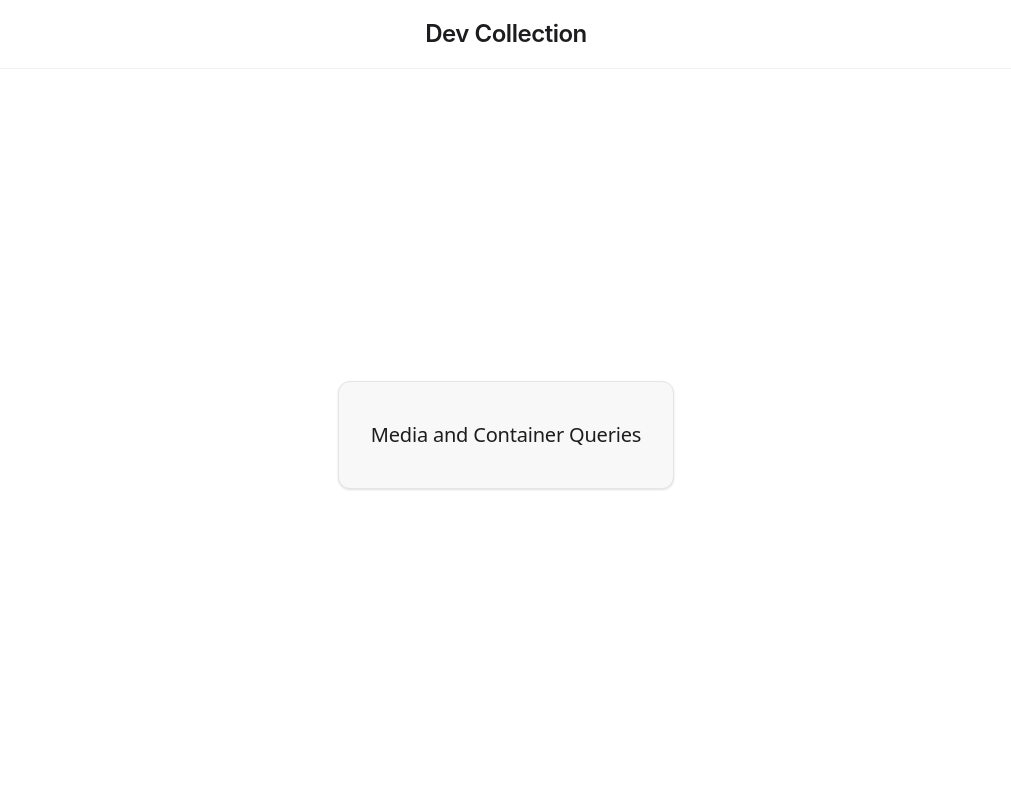
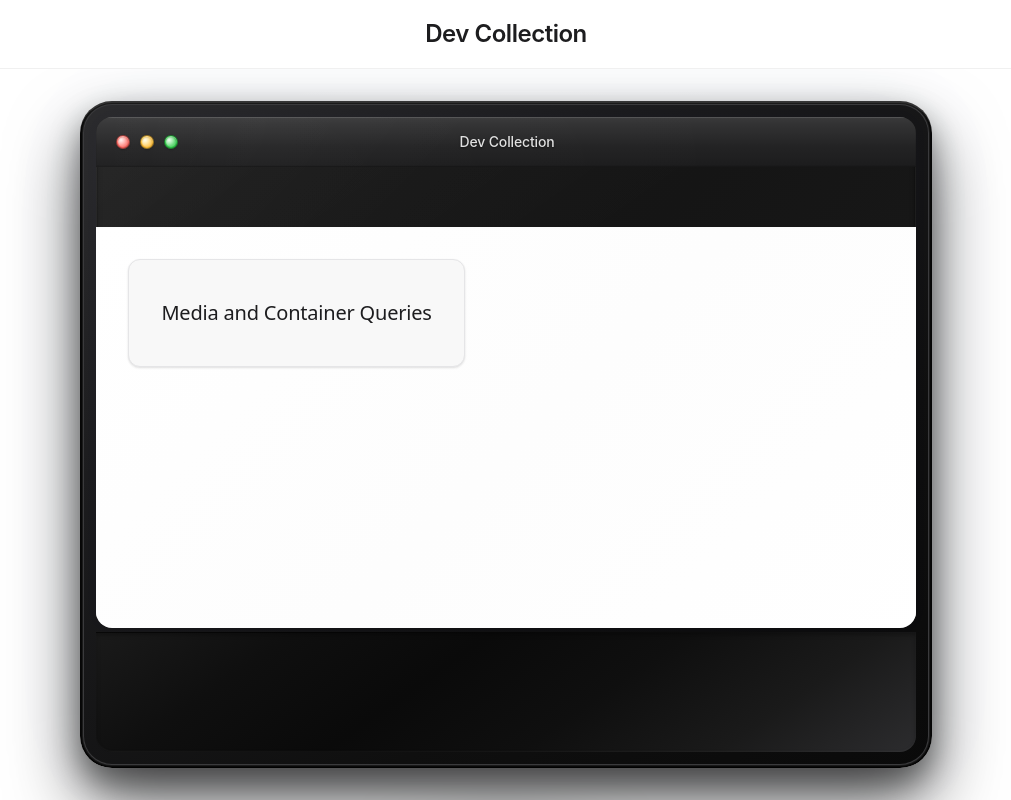
Before and after one commit to BikiBalami99/TESTBED---BIKI-BALAMI, a Next.js app: page / in a window 1280 px wide. Shown: the whole page, without its empty margins (134-1145 px from the left). Built offline with nearby package versions, Linux system fonts and the light colour scheme.

Commit message:
Enhance layout with MonitorStyle component and CSS adjustments
- Add MonitorStyle component to wrap main content for improved display
- Update layout.module.css to set max-height for body and adjust main styling

```diff
--- a/src/app/layout.module.css
+++ b/src/app/layout.module.css
@@ -1,6 +1,7 @@
 /* CSS Grid Layout for pages without nav */
 .body {
 	min-height: 100svh;
+	max-height: 100svh;
 	min-width: 100svw;
 	display: grid;
 
@@ -12,7 +13,6 @@
 }
 
 .main {
-	display: flex;
-	align-items: center;
-	justify-content: center;
+	overflow: hidden;
+	padding: 2rem;
 }
--- a/src/app/layout.tsx
+++ b/src/app/layout.tsx
@@ -2,6 +2,7 @@ import "./reset.css";
 import "./globals.css";
 import styles from "./layout.module.css";
 import NavBar from "@/features/shared/navbar/NavBar";
+import MonitorStyle from "@/features/shared/MonitorStyle/MonitorStyle";
 
 export default function RootLayout({
 	children,
@@ -12,7 +13,9 @@ export default function RootLayout({
 		<html lang="en">
 			<body className={styles.body}>
 				<NavBar />
-				<main className={styles.main}>{children}</main>
+				<main className={styles.main}>
+					<MonitorStyle>{children}</MonitorStyle>
+				</main>
 			</body>
 		</html>
 	);
--- /dev/null
+++ b/src/features/shared/MonitorStyle/MonitorStyle.module.css
@@ -0,0 +1,324 @@
+/* Hyper Realistic MacBook Monitor Styling */
+
+/* Monitor Container - The physical laptop screen */
+.monitorContainer {
+	position: relative;
+
+	height: 100%;
+	width: 70%;
+	margin: 0 auto;
+
+	padding: 1rem;
+	background:
+		/* Screen bezel - top portion */ linear-gradient(
+			145deg,
+			#2c2c2e 0%,
+			#1c1c1e 30%,
+			#0f0f0f 70%,
+			#0a0a0a 100%
+		),
+		/* Subtle brushed metal texture */
+			radial-gradient(circle at 30% 30%, rgba(255, 255, 255, 0.02) 0%, transparent 50%);
+	border-radius: 2rem;
+	box-shadow:
+		/* Dramatic main shadow */ 0 35px 70px rgba(0, 0, 0, 0.6),
+		0 15px 30px rgba(0, 0, 0, 0.4),
+		/* Inner rim highlight */ inset 0 2px 0 rgba(255, 255, 255, 0.15),
+		inset 0 1px 2px rgba(255, 255, 255, 0.1),
+		/* Inner rim shadow */ inset 0 0 0 1px rgba(0, 0, 0, 0.9),
+		inset 0 0 0 2px rgba(0, 0, 0, 0.7), inset 0 0 0 3px #1a1a1a, inset 0 0 0 4px #3a3a3c,
+		/* Ambient lighting effect */ 0 0 100px rgba(0, 122, 255, 0.03);
+}
+
+/* Laptop Base - The bottom part of the MacBook */
+.laptopBase {
+	position: absolute;
+	bottom: 1rem;
+	left: 1rem;
+	right: 1rem;
+	height: 120px;
+	background:
+		/* Laptop base aluminum */ linear-gradient(
+			145deg,
+			#1a1a1a 0%,
+			#0f0f0f 20%,
+			#0a0a0a 40%,
+			#0f0f0f 60%,
+			#1a1a1a 80%,
+			#2c2c2e 100%
+		),
+		/* Keyboard area */
+			linear-gradient(
+				180deg,
+				rgba(255, 255, 255, 0.02) 0%,
+				transparent 20%,
+				transparent 80%,
+				rgba(0, 0, 0, 0.02) 100%
+			);
+	border-radius: 0 0 16px 16px;
+	box-shadow:
+		/* Base shadow */ inset 0 2px 4px rgba(0, 0, 0, 0.3),
+		/* Keyboard reflection */ inset 0 -1px 2px rgba(255, 255, 255, 0.05);
+	/* Hinge connection effect */
+	border-top: 1px solid rgba(0, 0, 0, 0.5);
+}
+
+/* Screen Area - The actual display */
+.screen {
+	background:
+		/* Ultra-realistic screen surface */ linear-gradient(
+			145deg,
+			rgba(255, 255, 255, 0.04) 0%,
+			rgba(255, 255, 255, 0.02) 15%,
+			rgba(255, 255, 255, 0.01) 30%,
+			transparent 45%,
+			rgba(0, 0, 0, 0.01) 55%,
+			rgba(0, 0, 0, 0.02) 70%,
+			rgba(0, 0, 0, 0.03) 85%,
+			rgba(0, 0, 0, 0.04) 100%
+		),
+		/* Anti-glare coating effect */
+			radial-gradient(
+				ellipse at center,
+				rgba(255, 255, 255, 0.01) 0%,
+				transparent 40%,
+				transparent 60%,
+				rgba(0, 0, 0, 0.005) 100%
+			),
+		/* Base screen material */
+			linear-gradient(135deg, #1a1a1a 0%, #151515 50%, #1a1a1a 100%);
+	border-radius: 16px;
+	padding: 0;
+	position: absolute;
+	top: 1rem;
+	left: 1rem;
+	right: 1rem;
+	bottom: 140px; /* Leave space for laptop base */
+	/* Ultra-realistic screen effects */
+	box-shadow:
+		/* Deep inner shadow for screen depth */ inset 0 3px 6px rgba(0, 0, 0, 0.4),
+		inset 0 1px 2px rgba(0, 0, 0, 0.3),
+		/* Screen frame inner highlight */ inset 0 0 0 1px rgba(255, 255, 255, 0.08),
+		inset 0 0 0 2px rgba(0, 0, 0, 0.1),
+		/* Subtle outer glow */ 0 0 20px rgba(0, 122, 255, 0.02);
+	overflow: hidden;
+}
+
+/* Window Chrome - macOS Title Bar */
+.windowChrome {
+	background:
+		/* Ultra-realistic metal gradient */ linear-gradient(
+			180deg,
+			#3a3a3b 0%,
+			#323233 15%,
+			#2a2a2b 40%,
+			#232324 60%,
+			#1f1f20 85%,
+			#1c1c1d 100%
+		),
+		/* Subtle brushed texture */
+			radial-gradient(circle at 25% 25%, rgba(255, 255, 255, 0.03) 0%, transparent 30%);
+	border-bottom: 1px solid rgba(0, 0, 0, 0.6);
+	padding: 0.875rem 1.25rem;
+	display: flex;
+	align-items: center;
+	justify-content: space-between;
+	position: relative;
+	/* Enhanced inner highlights and shadows */
+	box-shadow: inset 0 1px 0 rgba(255, 255, 255, 0.12),
+		inset 0 0.5px 1px rgba(255, 255, 255, 0.08), inset 0 0 0 1px rgba(0, 0, 0, 0.1);
+}
+
+.windowChrome::before {
+	content: "";
+	position: absolute;
+	top: 0;
+	left: 0;
+	right: 0;
+	bottom: 0;
+	background: linear-gradient(
+		90deg,
+		transparent 0%,
+		rgba(255, 255, 255, 0.02) 20%,
+		transparent 80%
+	);
+	pointer-events: none;
+}
+
+/* Traffic Light Buttons - macOS Window Controls */
+.trafficLights {
+	display: flex;
+	gap: 0.625rem;
+	align-items: center;
+}
+
+.trafficLight {
+	width: 14px;
+	height: 14px;
+	border-radius: 50%;
+	border: 1px solid rgba(0, 0, 0, 0.4);
+	position: relative;
+	/* 3D button effect */
+	box-shadow: inset 0 1px 0 rgba(255, 255, 255, 0.3),
+		inset 0 0.5px 1px rgba(255, 255, 255, 0.2), 0 0.5px 1px rgba(0, 0, 0, 0.2),
+		0 1px 2px rgba(0, 0, 0, 0.1);
+}
+
+.trafficLight::before {
+	content: "";
+	position: absolute;
+	inset: 1px;
+	border-radius: 50%;
+	background:
+		/* Glass sphere effect */ radial-gradient(
+		circle at 30% 30%,
+		rgba(255, 255, 255, 0.9) 0%,
+		rgba(255, 255, 255, 0.6) 30%,
+		rgba(255, 255, 255, 0.3) 60%,
+		rgba(255, 255, 255, 0.1) 100%
+	);
+	/* Inner shadow for depth */
+	box-shadow: inset 0 0.5px 1px rgba(0, 0, 0, 0.1), inset 0 1px 2px rgba(0, 0, 0, 0.05);
+}
+
+.trafficLight.close {
+	background: radial-gradient(circle at 35% 35%, #ff7a70 0%, #ff5f57 50%, #d44c47 100%);
+}
+
+.trafficLight.minimize {
+	background: radial-gradient(circle at 35% 35%, #ffdb47 0%, #ffbd2e 50%, #e6a72a 100%);
+}
+
+.trafficLight.maximize {
+	background: radial-gradient(circle at 35% 35%, #4ade5c 0%, #28ca42 50%, #22b73d 100%);
+}
+
+/* Window Title */
+.windowTitle {
+	color: #e0e0e0;
+	font-size: 0.875rem;
+	font-weight: 500;
+	font-family: -apple-system, BlinkMacSystemFont, "SF Pro Text", system-ui, sans-serif;
+	letter-spacing: -0.01em;
+	text-shadow: 0 1px 2px rgba(0, 0, 0, 0.5);
+	flex: 1;
+	text-align: center;
+	margin: 0 1rem;
+}
+
+/* Content Area - Where children render */
+.contentArea {
+	padding: 2rem;
+	background:
+		/* Subtle paper texture */ linear-gradient(
+			135deg,
+			#ffffff 0%,
+			#fefefe 25%,
+			#fdfdfd 50%,
+			#fefefe 75%,
+			#ffffff 100%
+		),
+		/* Very subtle shadow pattern */
+			radial-gradient(circle at 20% 20%, rgba(0, 0, 0, 0.002) 0%, transparent 50%);
+	position: absolute;
+	top: 60px; /* Below window chrome */
+	left: 0;
+	right: 0;
+	bottom: 0;
+	width: 100%;
+	height: calc(100% - 60px);
+	/* Subtle inner shadow for content depth */
+	box-shadow: inset 0 1px 2px rgba(0, 0, 0, 0.02),
+		inset 0 0 0 1px rgba(255, 255, 255, 0.8);
+}
+
+/* MacBook Stand/Base Effect */
+.monitorContainer::after {
+	content: "";
+	position: absolute;
+	bottom: -50px;
+	left: 50%;
+	transform: translateX(-50%);
+	width: 280px;
+	height: 25px;
+	background:
+		/* Multi-layer shadow for realistic stand */ radial-gradient(
+		ellipse 60% 15% at 50% 50%,
+		rgba(0, 0, 0, 0.4) 0%,
+		rgba(0, 0, 0, 0.3) 20%,
+		rgba(0, 0, 0, 0.2) 40%,
+		rgba(0, 0, 0, 0.1) 60%,
+		rgba(0, 0, 0, 0.05) 80%,
+		transparent 100%
+	);
+	border-radius: 50%;
+	filter: blur(12px);
+	pointer-events: none;
+	z-index: -1;
+}
+
+/* Keyboard Reflection Effect */
+.monitorContainer::before {
+	content: "";
+	position: absolute;
+	top: -10px;
+	left: 20%;
+	right: 20%;
+	height: 4px;
+	background: linear-gradient(
+		90deg,
+		transparent 0%,
+		rgba(255, 255, 255, 0.1) 50%,
+		transparent 100%
+	);
+	border-radius: 2px;
+	pointer-events: none;
+}
+
+/* Screen Glare Effect */
+.screen::before {
+	content: "";
+	position: absolute;
+	top: 0;
+	left: 0;
+	right: 0;
+	bottom: 0;
+	background: linear-gradient(
+		135deg,
+		rgba(255, 255, 255, 0.03) 0%,
+		transparent 30%,
+		transparent 70%,
+		rgba(0, 0, 0, 0.01) 100%
+	);
+	pointer-events: none;
+	z-index: 1;
+}
+
+.contentArea {
+	position: relative;
+	z-index: 2;
+}
+
+/* Responsive adjustments */
+@media (max-width: 768px) {
+	.monitorContainer {
+		margin: 1rem auto;
+		padding: 1rem;
+		max-width: 95vw;
+	}
+
+	.contentArea {
+		padding: 1.5rem;
+		min-height: 300px;
+	}
+
+	.windowTitle {
+		font-size: 0.8rem;
+		margin: 0 0.5rem;
+	}
+
+	.trafficLight {
+		width: 10px;
+		height: 10px;
+	}
+}
--- /dev/null
+++ b/src/features/shared/MonitorStyle/MonitorStyle.tsx
@@ -0,0 +1,32 @@
+import styles from "./MonitorStyle.module.css";
+
+export default function MonitorStyle({ children }: { children: React.ReactNode }) {
+	return (
+		<div className={styles.monitorContainer}>
+			{/* MacBook Screen */}
+			<div className={styles.screen}>
+				{/* macOS Window Chrome */}
+				<div className={styles.windowChrome}>
+					{/* Traffic Light Buttons */}
+					<div className={styles.trafficLights}>
+						<div className={`${styles.trafficLight} ${styles.close}`}></div>
+						<div className={`${styles.trafficLight} ${styles.minimize}`}></div>
+						<div className={`${styles.trafficLight} ${styles.maximize}`}></div>
+					</div>
+
+					{/* Window Title */}
+					<div className={styles.windowTitle}>Dev Collection</div>
+
+					{/* Empty space for balance */}
+					<div style={{ width: "60px" }}></div>
+				</div>
+
+				{/* Content Area - Where children render */}
+				<div className={styles.contentArea}>{children}</div>
+			</div>
+
+			{/* MacBook Base - The laptop body */}
+			<div className={styles.laptopBase}></div>
+		</div>
+	);
+}
```
